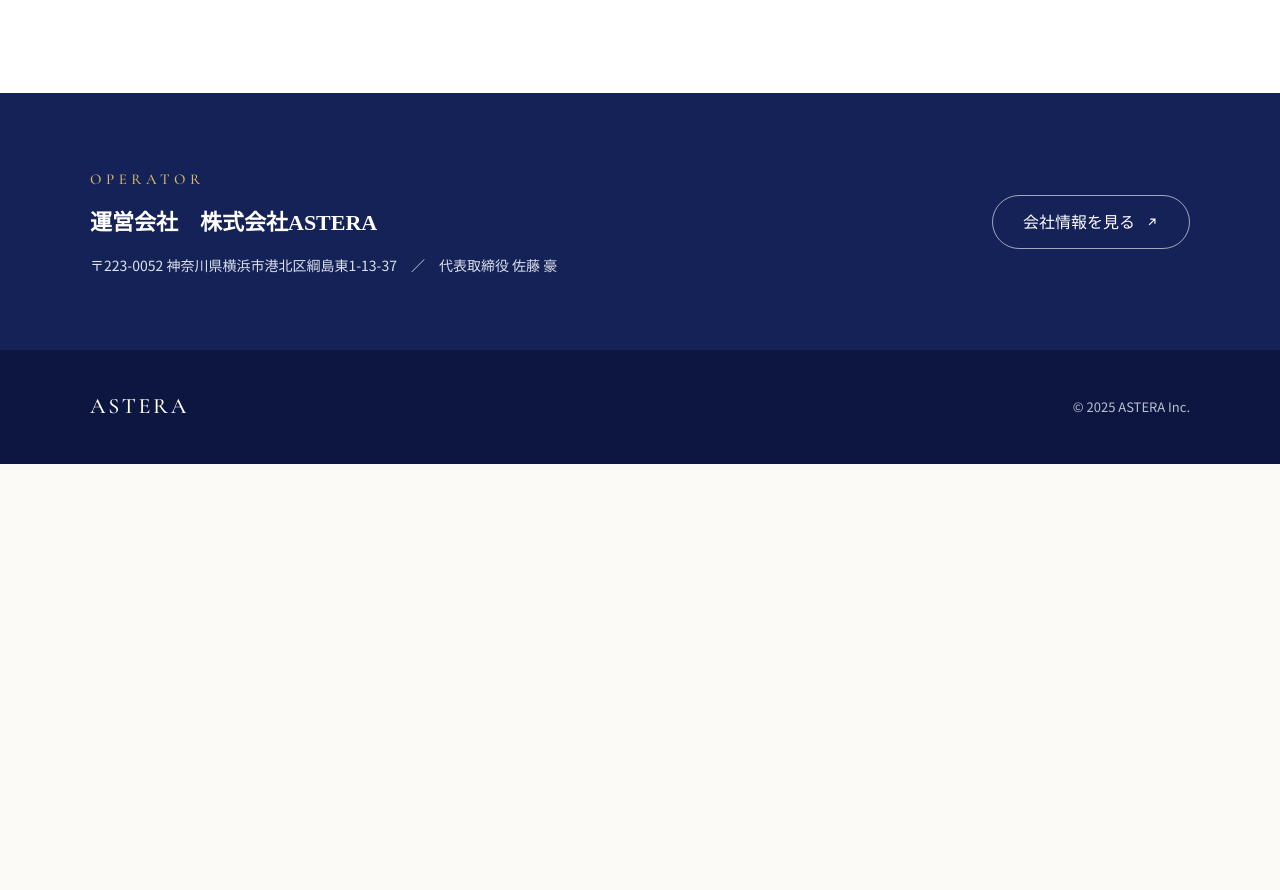
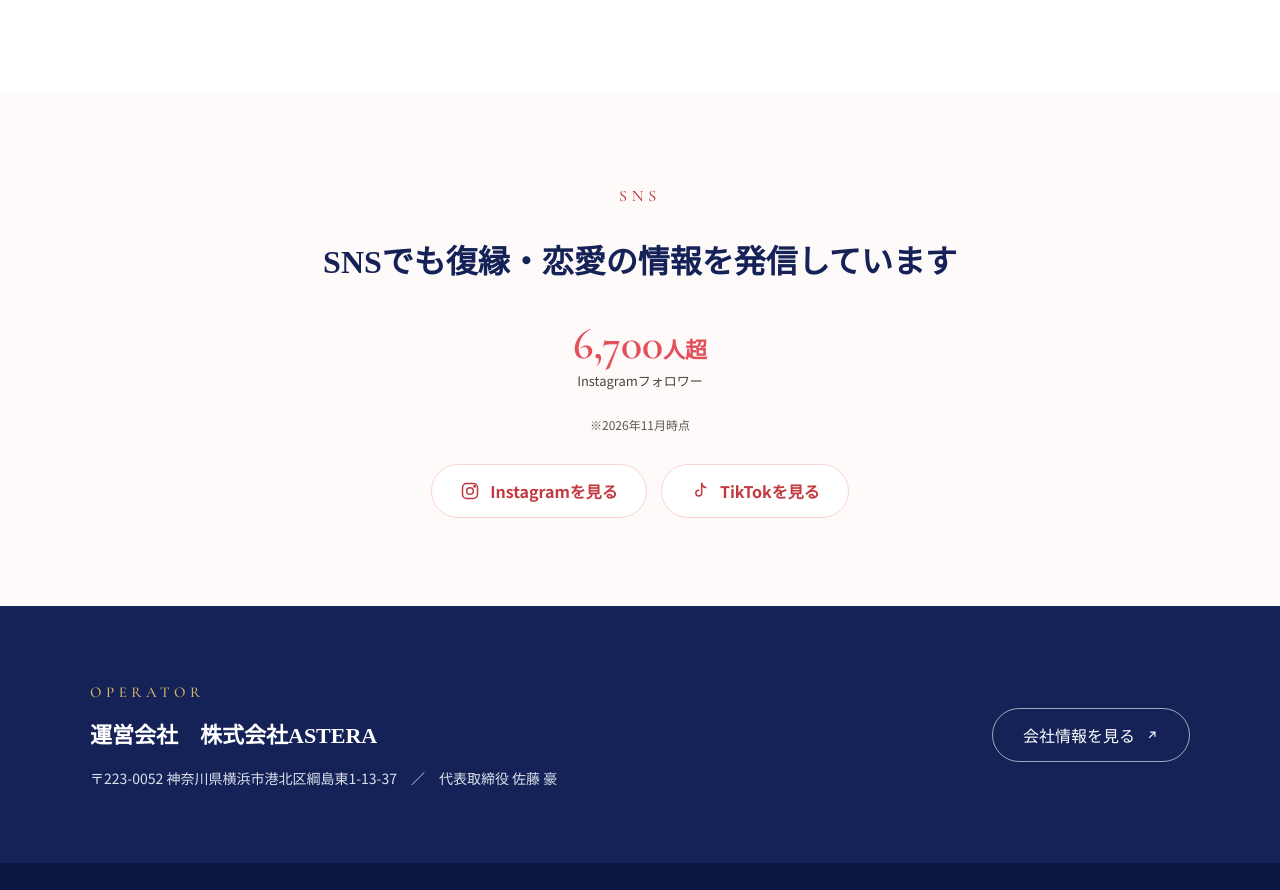
Before and after one commit to astera0310-hue/astera0310-hue.github.io, a plain HTML site: page fukuen-voice.html in a window 1280 px wide. Shown: the part 3310-4200 px from the top of the page. Before the commit the page ends 3774 px from the top, so only its background shows below. Drawn offline with nearby package versions, Linux system fonts and the light colour scheme.

Commit message:
Add files via upload

```diff
--- a/fukuen-voice.html
+++ b/fukuen-voice.html
@@ -212,6 +212,21 @@ html{scroll-behavior:smooth}
 </div>
 </section>
 
+<section style="background: #FFFAFA">
+<div style="max-width: 1100px; margin: 0 auto; padding: 88px 24px; display: flex; flex-direction: column; align-items: center; text-align: center; gap: 20px">
+<span class="rv" style="font-family: 'Cormorant Garamond', serif; font-size: 16px; letter-spacing: 0.3em; color: #C2393F">SNS</span>
+<h2 class="rv" style="margin: 0; font-family: 'Noto Serif JP', serif; font-size: clamp(1.5rem, 3vw, 2rem); color: #152257">SNSでも<wbr>復縁・恋愛の<wbr>情報を<wbr>発信しています</h2>
+<div class="rv" style="display: flex; flex-wrap: wrap; justify-content: center; gap: 16px 40px; margin-top: 8px">
+<div style="display: flex; flex-direction: column; align-items: center"><span style="font-family: 'Cormorant Garamond', serif; font-size: 44px; font-weight: 600; color: #E3505A; line-height: 1.1">6,700<span style="font-size: 0.5em">人超</span></span><span style="font-size: 13px; color: #4A4540">Instagramフォロワー</span></div>
+</div>
+<p class="rv" style="margin: 0; font-size: 12px; color: #5C5649">※2026年11月時点</p>
+<div class="rv" style="display: flex; flex-wrap: wrap; justify-content: center; gap: 14px; margin-top: 8px">
+<a class="as-btn" href="https://www.instagram.com/izon_zyosi/" target="_blank" rel="noopener" style="display: inline-flex; align-items: center; gap: 10px; min-height: 52px; padding: 0 28px; border: 1px solid #FBD3D3; background: #FFFFFF; color: #C2393F; border-radius: 999px; text-decoration: none; font-weight: 700"><svg width="20" height="20" viewBox="0 0 24 24" fill="none" stroke="currentColor" stroke-width="1.8" stroke-linecap="round" stroke-linejoin="round" aria-hidden="true"><rect x="3" y="3" width="18" height="18" rx="5"/><circle cx="12" cy="12" r="4"/><circle cx="17.5" cy="6.5" r="0.8" fill="currentColor"/></svg>Instagramを<wbr>見る</a>
+<a class="as-btn" href="https://www.tiktok.com/@izon__zyosi" target="_blank" rel="noopener" style="display: inline-flex; align-items: center; gap: 10px; min-height: 52px; padding: 0 28px; border: 1px solid #FBD3D3; background: #FFFFFF; color: #C2393F; border-radius: 999px; text-decoration: none; font-weight: 700"><svg width="20" height="20" viewBox="0 0 24 24" fill="none" stroke="currentColor" stroke-width="1.8" stroke-linecap="round" stroke-linejoin="round" aria-hidden="true"><path d="M14 3v11.5a3.5 3.5 0 1 1-3.5-3.5"/><path d="M14 3c.5 2.8 2.3 4.5 5 4.8"/></svg>TikTokを<wbr>見る</a>
+</div>
+</div>
+</section>
+
 <section style="background: #152257; color: #FFFFFF">
 <div style="max-width: 1100px; margin: 0 auto; padding: 72px 24px; display: flex; flex-wrap: wrap; gap: 32px 64px; align-items: center; justify-content: space-between">
 <div style="display: flex; flex-direction: column; gap: 8px">
```
Also changed, not shown: index.html (+5 -1 lines).
